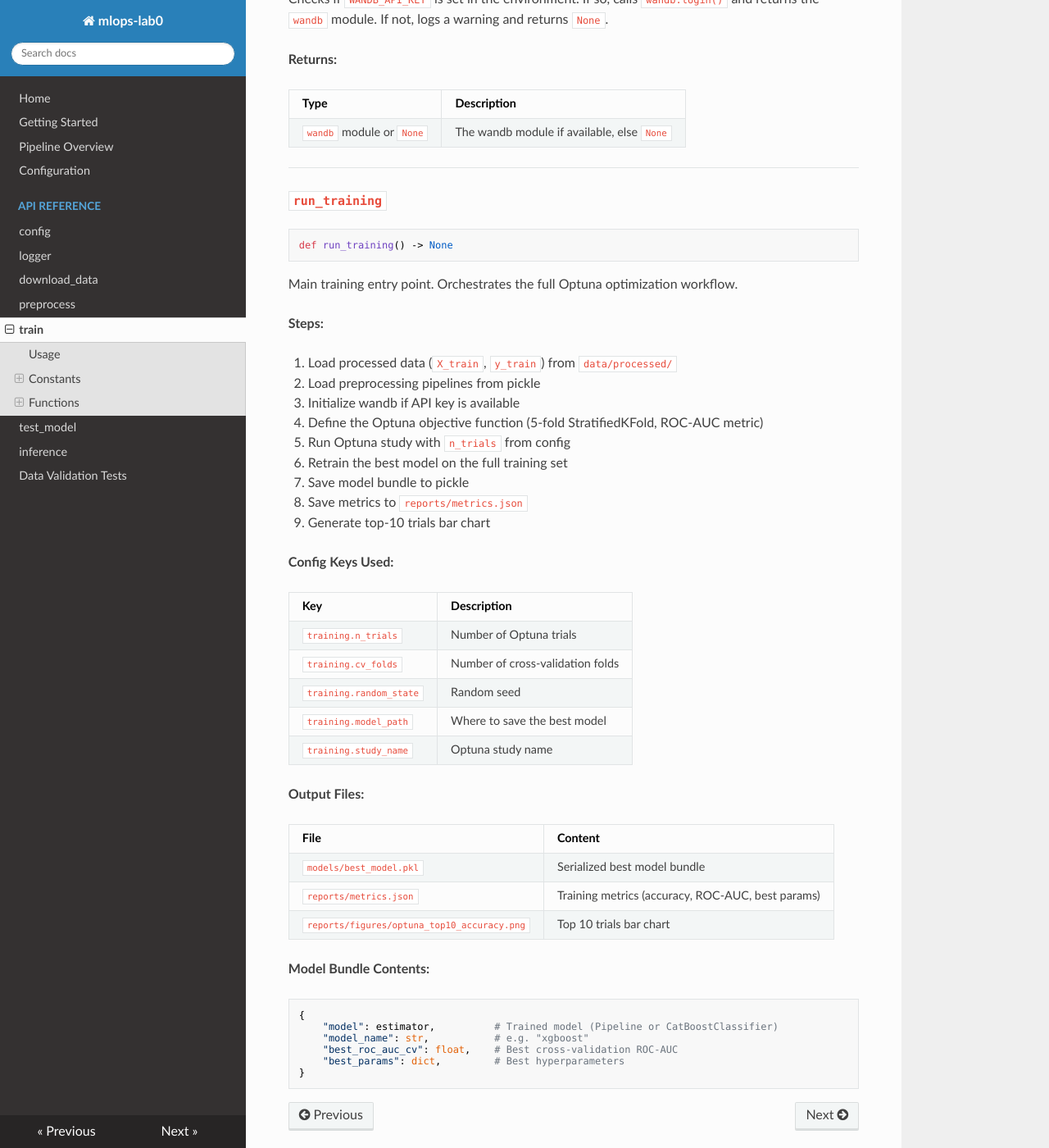
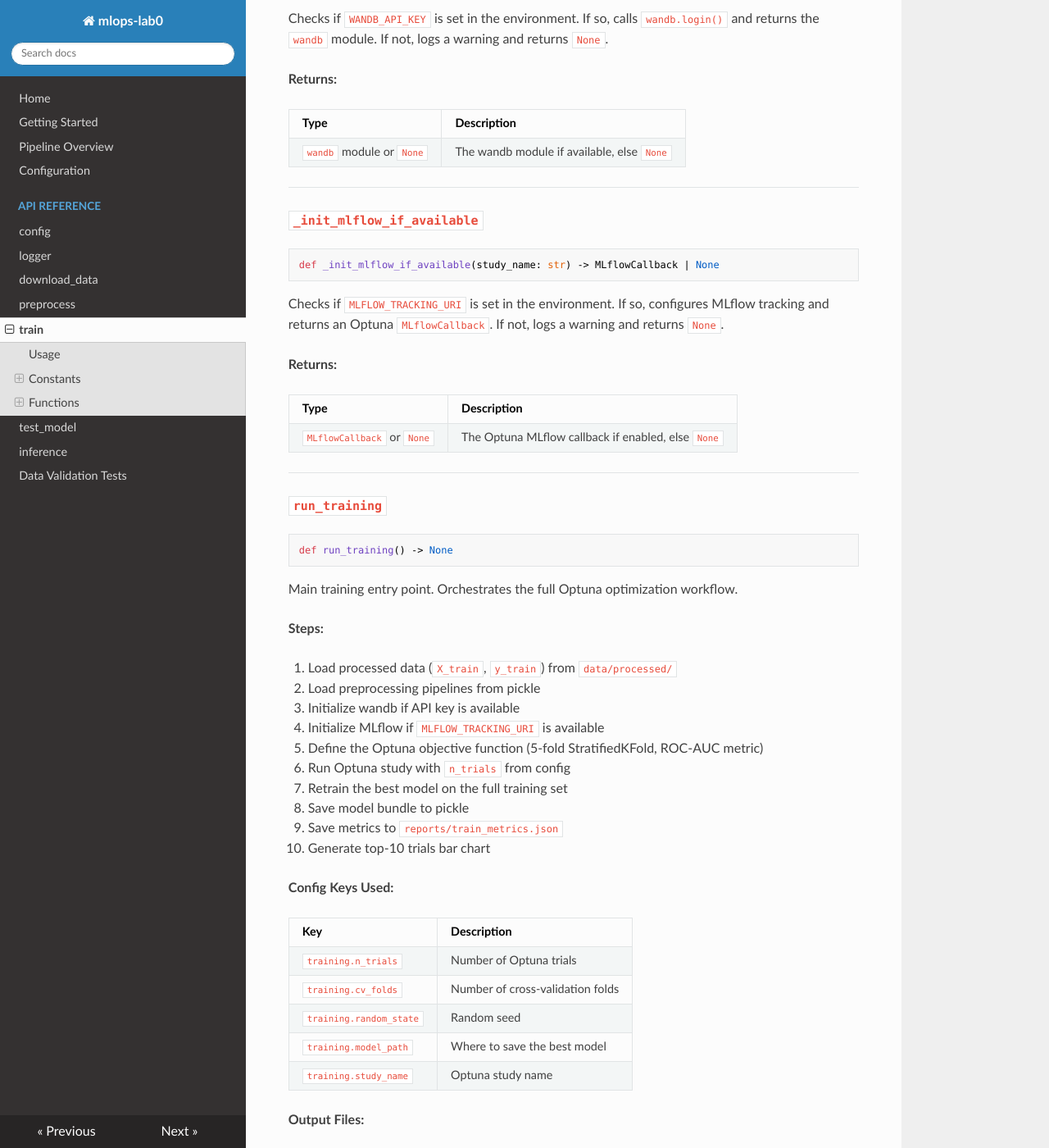
Before and after one commit to saadaltohamy/MLOps-Labs, an MkDocs documentation site: the page built from docs/docs/api/train.md, in a window 1280 px wide and 1400 px high, scrolled down 3434 px. Shown: the whole window at 82% size. Built offline with MkDocs 1.6.1, drawn with Linux system fonts in a browser that asks for light colours; nearby versions of some CDN libraries; some of the changed text lies outside the part shown.

Commit message:
ADD MLFlow
Co-authored-by: Copilot <copilot@github.com>

````diff
--- a/config.yaml
+++ b/config.yaml
@@ -14,7 +14,7 @@ preprocessing:
   pipeline_path: "models/preprocessing_pipeline.pkl"
 
 training:
-  n_trials: 30
+  n_trials: 10
   cv_folds: 5
   random_state: 42
   model_path: "models/best_model.pkl"
--- a/docs/docs/api/train.md
+++ b/docs/docs/api/train.md
@@ -1,6 +1,6 @@
 # `src.train`
 
-Training module. Runs Optuna hyperparameter optimization across 6 model families, saves the best model, generates metrics and charts, and optionally logs to Weights & Biases.
+Training module. Runs Optuna hyperparameter optimization across 6 model families, saves the best model, generates metrics and charts, and optionally logs Optuna trials to Weights & Biases and MLflow.
 
 ---
 
@@ -153,6 +153,22 @@ Checks if `WANDB_API_KEY` is set in the environment. If so, calls `wandb.login()
 
 ---
 
+### `_init_mlflow_if_available`
+
+```python
+def _init_mlflow_if_available(study_name: str) -> MLflowCallback | None
+```
+
+Checks if `MLFLOW_TRACKING_URI` is set in the environment. If so, configures MLflow tracking and returns an Optuna `MLflowCallback`. If not, logs a warning and returns `None`.
+
+**Returns:**
+
+| Type | Description |
+|------|-------------|
+| `MLflowCallback` or `None` | The Optuna MLflow callback if enabled, else `None` |
+
+---
+
 ### `run_training`
 
 ```python
@@ -166,12 +182,13 @@ Main training entry point. Orchestrates the full Optuna optimization workflow.
 1. Load processed data (`X_train`, `y_train`) from `data/processed/`
 2. Load preprocessing pipelines from pickle
 3. Initialize wandb if API key is available
-4. Define the Optuna objective function (5-fold StratifiedKFold, ROC-AUC metric)
-5. Run Optuna study with `n_trials` from config
-6. Retrain the best model on the full training set
-7. Save model bundle to pickle
-8. Save metrics to `reports/metrics.json`
-9. Generate top-10 trials bar chart
+4. Initialize MLflow if `MLFLOW_TRACKING_URI` is available
+5. Define the Optuna objective function (5-fold StratifiedKFold, ROC-AUC metric)
+6. Run Optuna study with `n_trials` from config
+7. Retrain the best model on the full training set
+8. Save model bundle to pickle
+9. Save metrics to `reports/train_metrics.json`
+10. Generate top-10 trials bar chart
 
 **Config Keys Used:**
 
@@ -188,7 +205,7 @@ Main training entry point. Orchestrates the full Optuna optimization workflow.
 | File | Content |
 |------|---------|
 | `models/best_model.pkl` | Serialized best model bundle |
-| `reports/metrics.json` | Training metrics (accuracy, ROC-AUC, best params) |
+| `reports/train_metrics.json` | Training metrics (accuracy, ROC-AUC, best params) |
 | `reports/figures/optuna_top10_accuracy.png` | Top 10 trials bar chart |
 
 **Model Bundle Contents:**
--- a/pyproject.toml
+++ b/pyproject.toml
@@ -30,10 +30,10 @@ dependencies = [
     "kagglehub>=1.0.0",
     "matplotlib>=3.10.8",
     "mkdocs",
+    "mlflow==3.11.1",
     "nbformat>=5.10.4",
     "optuna>=4.8.0",
     "optuna-integration[wandb]>=4.8.0",
-    "pandas>=3.0.2",
     "pip",
     "pytest",
     "python-dotenv",
````
Also changed, not shown: docs/docs/getting-started.md (+5 -1 lines), README.md, 4 other files.
